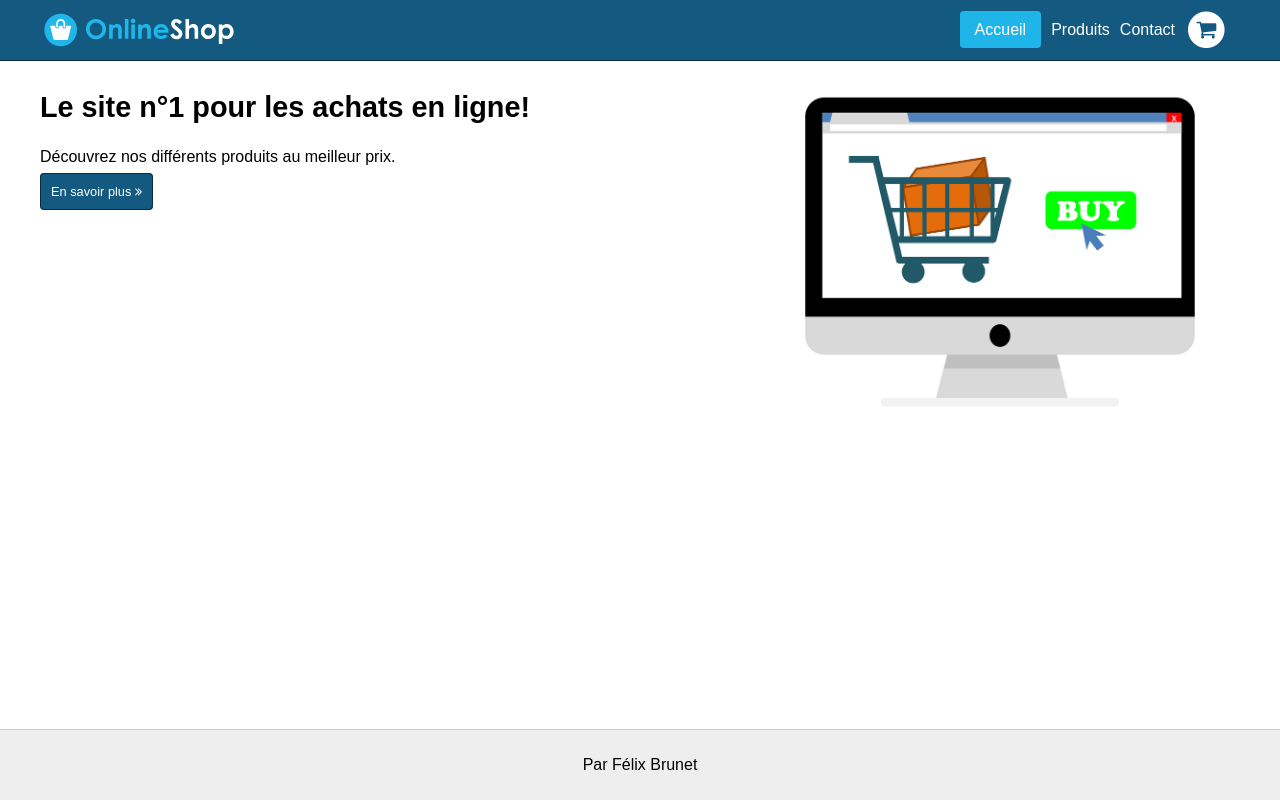
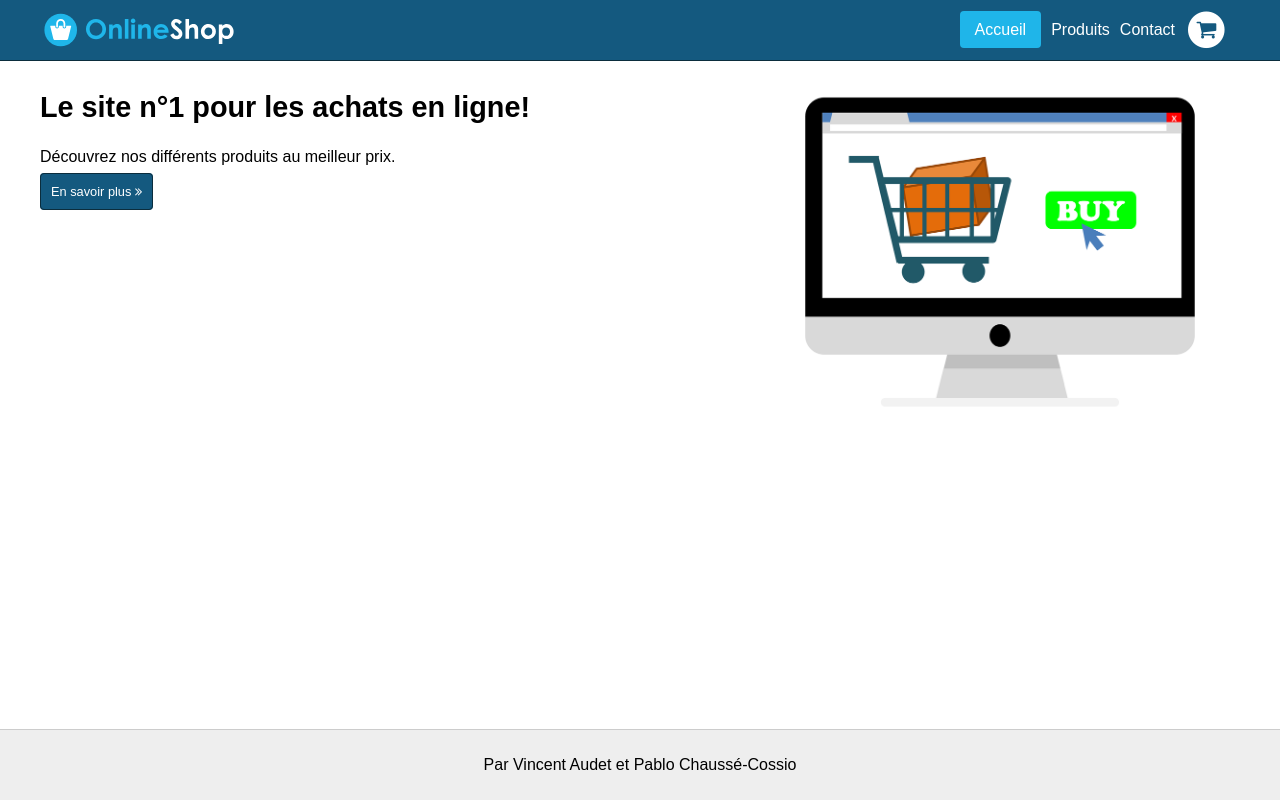
Before and after one commit to Dodilanne/log4420, a React (Create React App) app in the folder tp5/client/: page / in a window 1280 px wide. Built offline with nearby package versions, Linux system fonts and the light colour scheme.

Commit message:
updated footer for our team

```diff
--- a/tp5/client/src/_Common/Footer.js
+++ b/tp5/client/src/_Common/Footer.js
@@ -2,7 +2,7 @@
 export function Footer() {
   return (
     <footer>
-        <p>Par Félix Brunet</p>
+        <p>Par Vincent Audet et Pablo Chaussé-Cossio</p>
     </footer>
   );
 }
```
